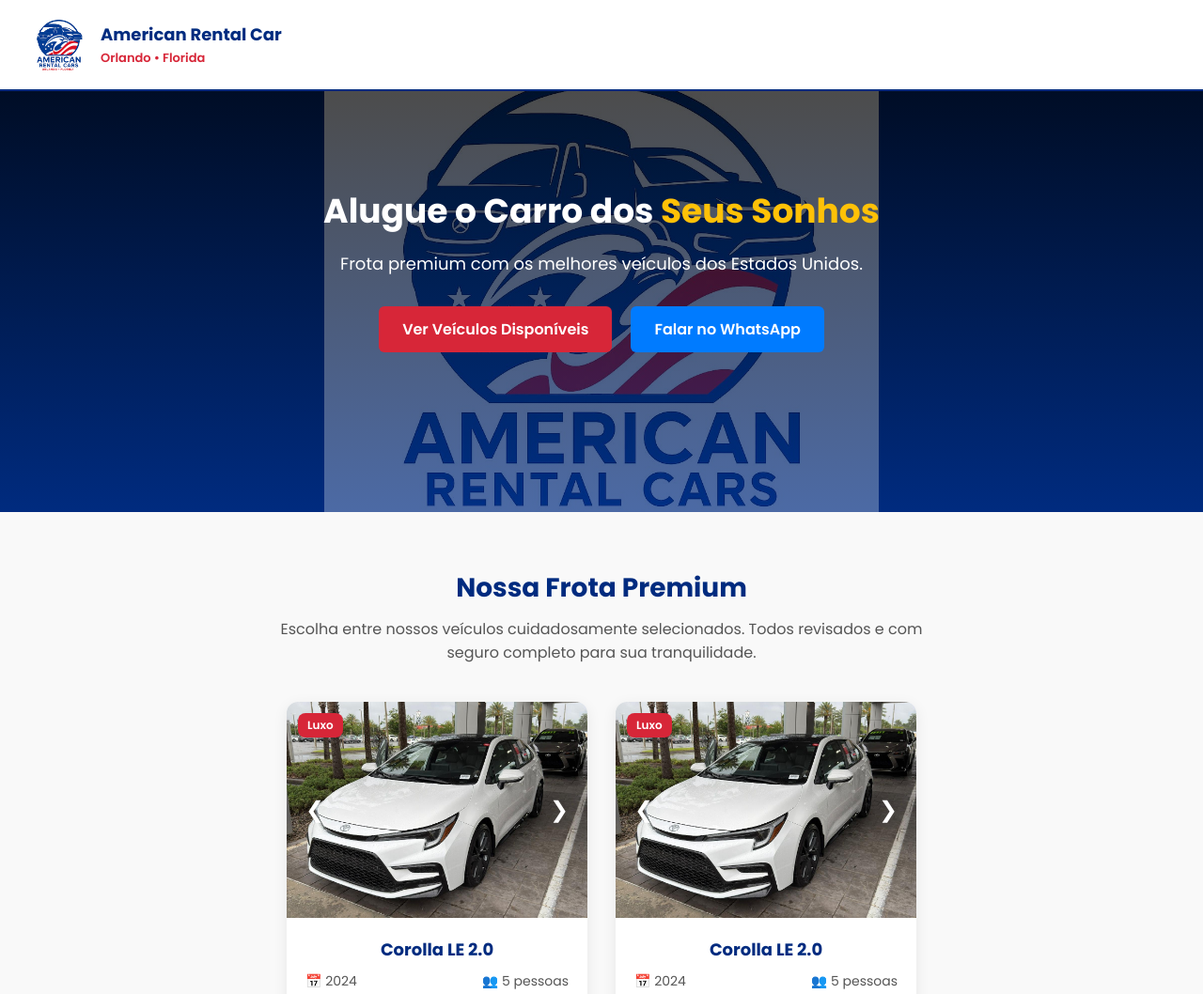
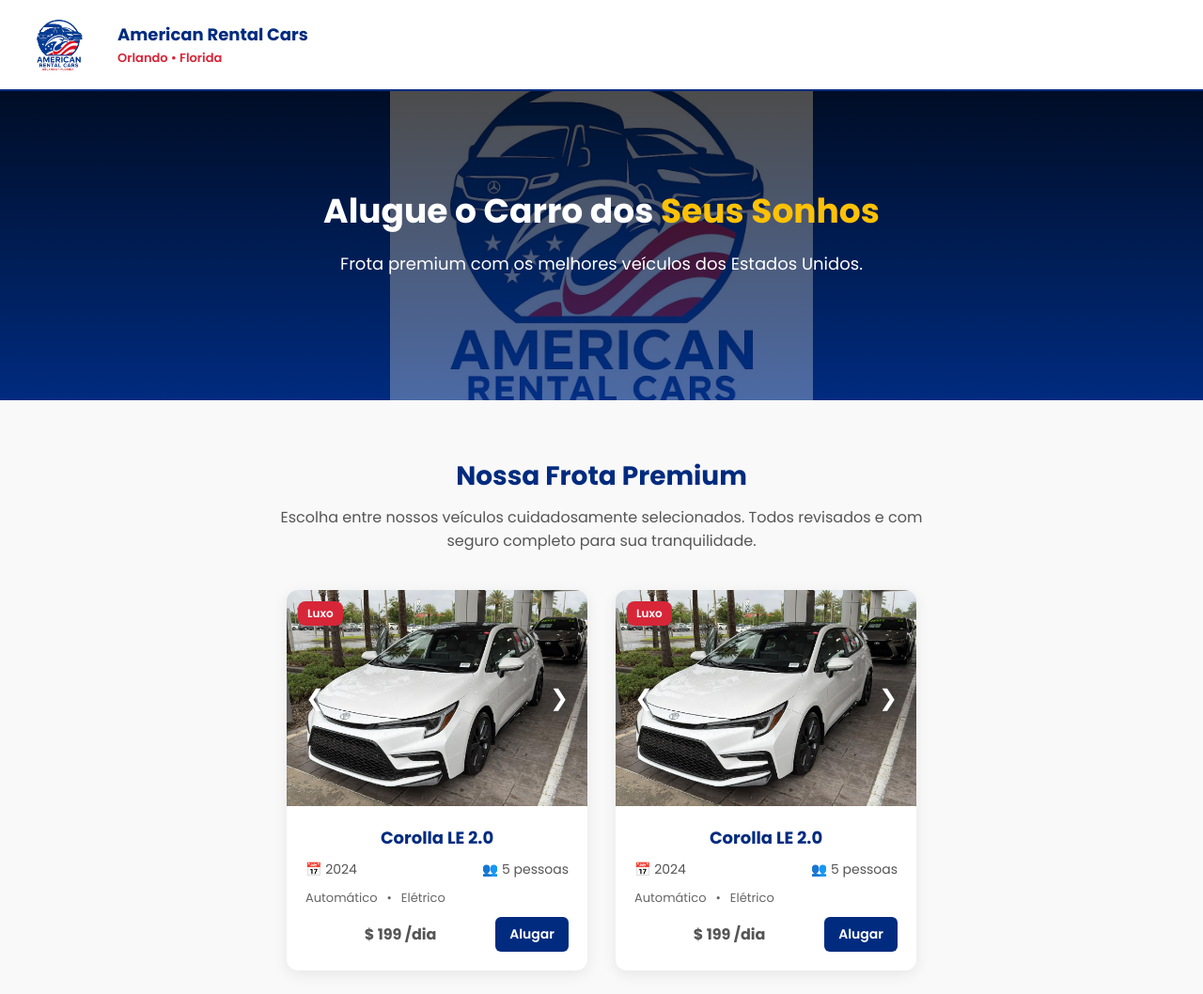
Before and after one commit to RennanLopess/American-Rental-Car, a plain HTML site: page index.html in a window 1280 px wide. Shown: the top 1058 px of the page at 94% size. Drawn offline with nearby package versions, Linux system fonts and the light colour scheme.

Commit message:
Remove os botões da tela principal, e altera cores

```diff
--- a/index.html
+++ b/index.html
@@ -4,7 +4,7 @@
 <head>
     <meta charset="UTF-8" />
     <meta name="viewport" content="width=device-width, initial-scale=1.0" />
-    <title>American Rental Car - Orlando</title>
+    <title>American Rental Cars</title>
     <link rel="stylesheet" href="style.css">
     <link href="https://fonts.googleapis.com/css2?family=Material+Symbols+Outlined" rel="stylesheet" />
     <link href="https://fonts.googleapis.com/css2?family=Poppins:wght@400;600;700&display=swap" rel="stylesheet">
@@ -16,7 +16,7 @@
             <div class="logo-area">
                 <img src="img/Logo2.jpg" alt="American Car Rental" class="logo">
                 <div>
-                    <h1>American Rental Car</h1>
+                    <h1>American Rental Cars</h1>
                     <p>Orlando • Florida</p>
                 </div>
             </div>
@@ -24,11 +24,11 @@
         <div class="hero">
             <h2>Alugue o Carro dos <span>Seus Sonhos</span></h2>
             <p>Frota premium com os melhores veículos dos Estados Unidos.<br></p>
-            <div class="buttons">
+            <!-- <div class="buttons">
                 <a href="#frota" class="btn-red">Ver Veículos Disponíveis</a>
                 <a href="https://wa.me/15551234567?text=Olá,%20gostaria%20de%20alugar%20um%20carro" target="_blank"
                     class="btn-blue">Falar no WhatsApp</a>
-            </div>
+            </div> -->
 
         </div>
     </header>
@@ -129,7 +129,7 @@
 
 
     <footer>
-        <p>&copy; 2025 American Rental Car. Todos os direitos reservados.</p>
+        <p>&copy; 2025 American Rental Cars. Todos os direitos reservados.</p>
         <a href="politica.html">Política de Privacidade</a>
     </footer>
     <script src="script.js"></script>
--- a/style.css
+++ b/style.css
@@ -30,7 +30,7 @@
 .logo-area {
     display: flex;
     align-items: center;
-    gap: 12px;
+    gap: 30px;
 }
 
 .logo {
@@ -65,7 +65,7 @@
   color: white;
   background: linear-gradient(rgba(0, 0, 0, 0.7), rgba(0, 43, 127, 0.7)),
               url('img/Logo2.jpg') no-repeat center center;
-  background-size: 590px;
+  background-size: 450px;
 }
 
 
```
